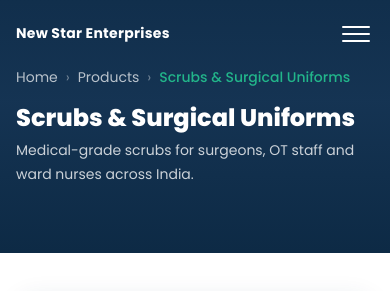
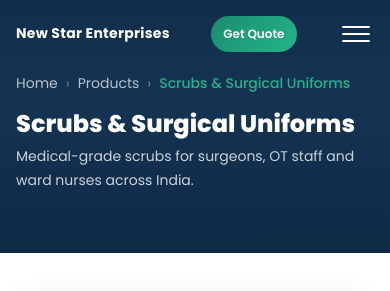
Before and after one commit to iazgarmohammed/new-star-website, a plain HTML site: page products/scrubs.html in a window 390 px wide. Shown: the top 291 px of the page. Drawn offline with nearby package versions, Linux system fonts and the light colour scheme; grey boxes are pictures that could not be loaded; a script that the page names is missing.

Commit message:
fix: restore Get Quote on mobile, fix PPE hero heading navbar overlap

```diff
--- a/css/product-page.css
+++ b/css/product-page.css
@@ -34,6 +34,7 @@
   position: relative;
   z-index: 2;
   padding: var(--space-10) 0;
+  padding-top: calc(var(--space-10) + 70px);
   width: 100%;
 }
 
@@ -291,12 +292,18 @@
 
 @media (max-width: 768px) {
   .product-hero {
-    height: 35vh;
-    min-height: 240px;
+    height: auto;
+    min-height: 220px;
+    padding-bottom: var(--space-8);
+  }
+
+  .product-hero-content {
+    padding-top: calc(var(--space-8) + 64px);
   }
 
   .product-hero-content h1 {
-    font-size: var(--text-3xl);
+    font-size: var(--text-2xl);
+    word-break: break-word;
   }
 
   .fabric-grid {
@@ -310,8 +317,13 @@
 }
 
 @media (max-width: 520px) {
+  .product-hero-content {
+    padding-top: calc(var(--space-6) + 60px);
+  }
+
   .product-hero-content h1 {
-    font-size: var(--text-2xl);
+    font-size: var(--text-xl);
+    word-break: break-word;
   }
 
   .product-details-col h2 {
--- a/css/responsive.css
+++ b/css/responsive.css
@@ -61,8 +61,17 @@
     display: none;
   }
 
+  .navbar-logo-text .brand-tagline {
+    display: none;
+  }
+
+  .navbar-logo-text .brand-name {
+    font-size: var(--text-sm);
+  }
+
   .navbar-cta {
-    display: none;
+    font-size: var(--text-xs);
+    padding: 8px var(--space-3);
   }
 
   .hamburger {
```
